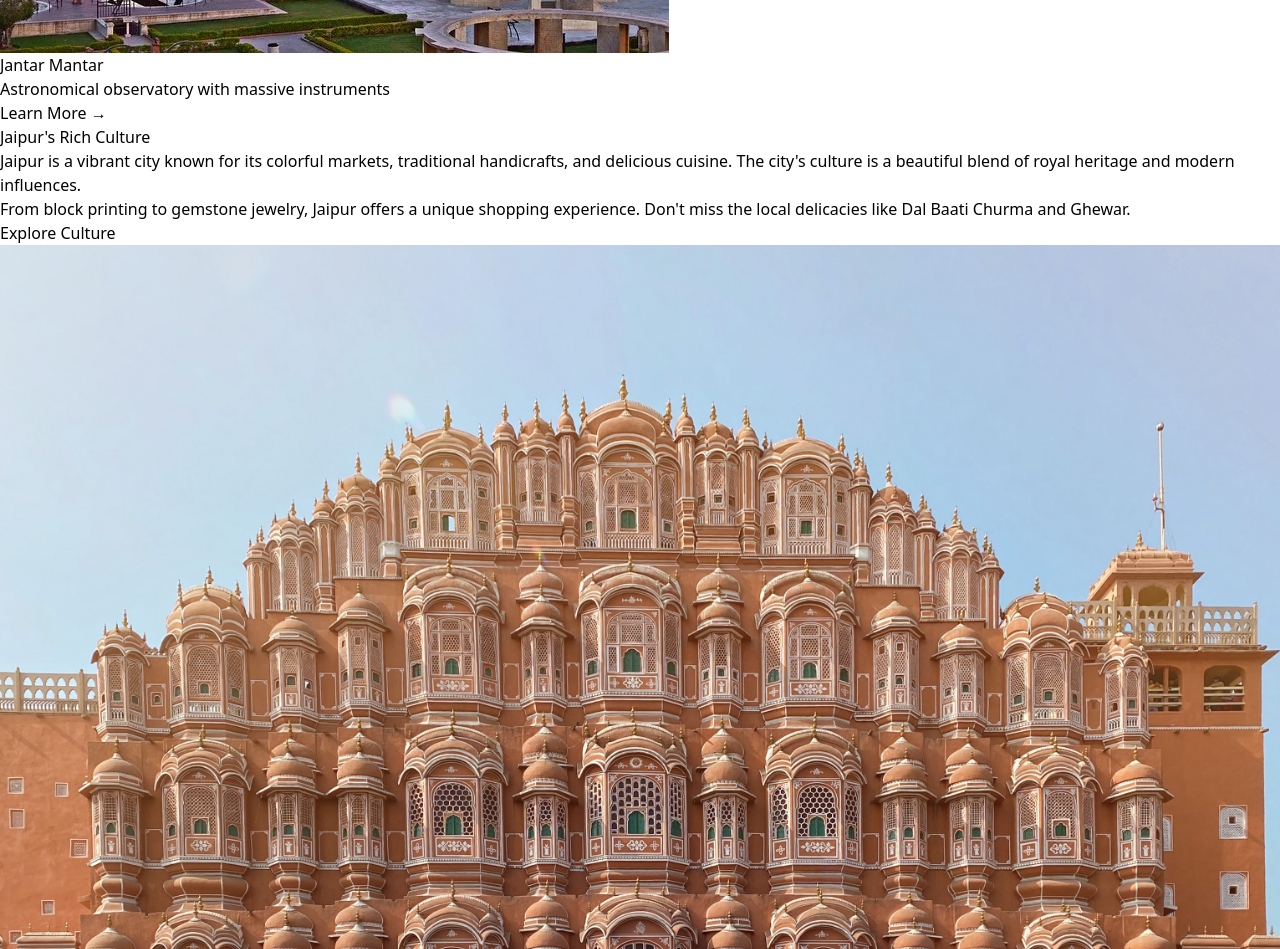
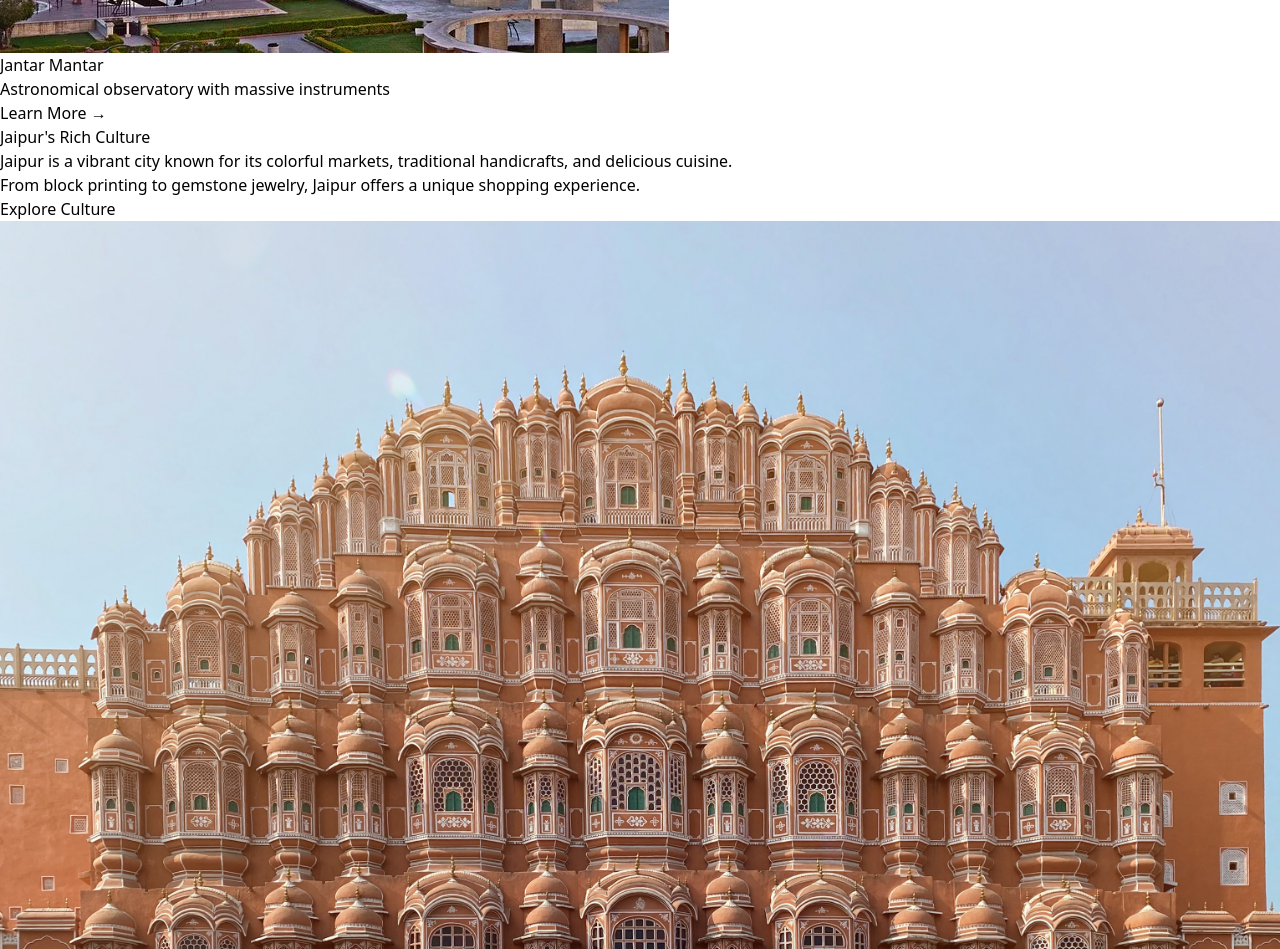
Before and after one commit to kushwaha-pawan/pinkcity, a React (Vite) app: page /places in a window 1280 px wide. Shown: the part 3680-4629 px from the top of the page. Built offline with nearby package versions, Linux system fonts and the light colour scheme.

Commit message:
code commit
all code

```diff
--- a/src/Components/Pages/Places/DestinationPage.jsx
+++ b/src/Components/Pages/Places/DestinationPage.jsx
@@ -23,20 +23,14 @@ const itemVariants = {
   visible: {
     y: 0,
     opacity: 1,
-    transition: {
-      duration: 0.6,
-      ease: "easeOut",
-    },
+    transition: { duration: 0.6, ease: "easeOut" },
   },
 };
 
 const imageHoverVariants = {
   hover: {
     scale: 1.05,
-    transition: {
-      duration: 0.3,
-      ease: "easeOut",
-    },
+    transition: { duration: 0.3, ease: "easeOut" },
   },
 };
 
@@ -45,6 +39,7 @@ const cardHoverVariants = {
     y: -10,
     boxShadow:
       "0 20px 25px -5px rgba(0, 0, 0, 0.1), 0 10px 10px -5px rgba(0, 0, 0, 0.04)",
+    transition: { duration: 0.3 },
   },
 };
 
@@ -53,8 +48,7 @@ const DestinationPage = () => {
     {
       id: 1,
       name: "Amber Fort",
-      description:
-        "Magnificent fort with a blend of Hindu and Mughal architecture",
+      description: "Magnificent fort with a blend of Hindu and Mughal architecture",
       image: amberfort,
     },
     {
@@ -78,15 +72,15 @@ const DestinationPage = () => {
   ];
 
   return (
-    <div className="min-h-screen bg-gradient-to-br from-red-200 to-cyan-200 p-4 md:p-8 lg:p-12  overflow-x-hidden">
+    <div className="min-h-screen bg-gradient-to-br from-red-200 to-cyan-200 p-4 md:p-8 lg:p-12 overflow-x-hidden">
+
       {/* Hero Section */}
       <div className="relative h-[70vh] overflow-hidden">
-        {/* Background Image with Parallax Effect */}
         <motion.div
           className="absolute inset-0 bg-cover bg-center"
           initial={{ opacity: 0, scale: 1.1 }}
           animate={{ opacity: 1, scale: 1 }}
-          transition={{ duration: 1.5, ease: [0.16, 0.01, 0.05, 0.9] }}
+          transition={{ duration: 1.5 }}
           style={{
             backgroundImage:
               "url('https://blog.redbus.in/wp-content/uploads/2024/03/Best-places-to-visit-in-Jaipur.png')",
@@ -96,11 +90,10 @@ const DestinationPage = () => {
             className="absolute inset-0 bg-black bg-opacity-40"
             initial={{ opacity: 0 }}
             animate={{ opacity: 0.4 }}
-            transition={{ duration: 1, delay: 0.5 }}
+            transition={{ duration: 1 }}
           />
         </motion.div>
 
-        {/* Hero Content */}
         <motion.div
           className="relative z-10 flex flex-col items-center justify-center h-full text-center px-4"
           initial="hidden"
@@ -113,12 +106,14 @@ const DestinationPage = () => {
           >
             Discover Jaipur
           </motion.h1>
+
           <motion.p
             variants={itemVariants}
             className="text-xl md:text-2xl text-white max-w-2xl mb-8"
           >
             The Pink City of India, where history comes alive
           </motion.p>
+
           <motion.div variants={itemVariants}>
             <motion.div whileHover={{ scale: 1.05 }} whileTap={{ scale: 0.95 }}>
               <Link
@@ -137,8 +132,8 @@ const DestinationPage = () => {
         <motion.h2
           initial={{ opacity: 0, y: 20 }}
           whileInView={{ opacity: 1, y: 0 }}
-          transition={{ duration: 0.6, type: "spring", stiffness: 100 }}
-          viewport={{ once: true, margin: "-100px" }}
+          transition={{ duration: 0.6 }}
+          viewport={{ once: true }}
           className="text-3xl font-bold text-center mb-12 bg-clip-text text-transparent bg-gradient-to-r from-teal-500 to-rose-600"
         >
           Must-Visit Places in Jaipur
@@ -148,16 +143,16 @@ const DestinationPage = () => {
           className="grid grid-cols-1 md:grid-cols-2 lg:grid-cols-4 gap-8"
           initial="hidden"
           whileInView="visible"
-          viewport={{ once: true, margin: "-100px" }}
           variants={containerVariants}
+          viewport={{ once: true }}
         >
           {attractions.map((attraction) => (
             <motion.div
               key={attraction.id}
               variants={itemVariants}
               whileHover="hover"
-              variants={cardHoverVariants}
-              className="bg-gradient-to-br from-red-200 to-cyan-200  rounded-xl overflow-hidden shadow-lg hover:shadow-xl transition-shadow duration-300"
+              className="bg-gradient-to-br from-red-200 to-cyan-200 rounded-xl overflow-hidden shadow-lg transition-shadow duration-300"
+              variants={cardHoverVariants} // ✔ only one variants prop
             >
               <motion.div
                 className="h-48 overflow-hidden"
@@ -170,11 +165,13 @@ const DestinationPage = () => {
                   className="w-full h-full object-cover"
                 />
               </motion.div>
+
               <div className="p-6">
                 <h3 className="text-xl font-semibold mb-2 text-gray-800">
                   {attraction.name}
                 </h3>
                 <p className="text-gray-600 mb-4">{attraction.description}</p>
+
                 <motion.div whileHover={{ x: 5 }} whileTap={{ scale: 0.95 }}>
                   <button className="text-amber-600 font-medium hover:text-amber-700 transition">
                     Learn More →
@@ -190,87 +187,53 @@ const DestinationPage = () => {
       <section className="py-16 bg-transparent">
         <div className="max-w-7xl mx-auto px-4">
           <motion.div
+            className="flex flex-col md:flex-row items-center gap-12"
             initial={{ opacity: 0, x: -50 }}
-            whileInView={{
-              opacity: 1,
-              x: 0,
-              transition: {
-                type: "spring",
-                stiffness: 100,
-                damping: 10,
-              },
-            }}
-            viewport={{ once: true, margin: "-100px" }}
-            className="flex flex-col md:flex-row items-center gap-12"
+            whileInView={{ opacity: 1, x: 0 }}
+            viewport={{ once: true }}
+            transition={{ duration: 0.7 }}
           >
-            <motion.div
-              className="md:w-1/2"
-              initial={{ opacity: 0 }}
-              whileInView={{ opacity: 1 }}
-              transition={{ delay: 0.3 }}
-              viewport={{ once: true }}
-            >
+            <motion.div className="md:w-1/2">
               <h2 className="text-3xl font-bold mb-6 text-gray-800">
                 Jaipur's Rich Culture
               </h2>
               <p className="text-gray-700 mb-4">
                 Jaipur is a vibrant city known for its colorful markets,
-                traditional handicrafts, and delicious cuisine. The city's
-                culture is a beautiful blend of royal heritage and modern
-                influences.
+                traditional handicrafts, and delicious cuisine.
               </p>
               <p className="text-gray-700 mb-6">
-                From block printing to gemstone jewelry, Jaipur offers a unique
-                shopping experience. Don't miss the local delicacies like Dal
-                Baati Churma and Ghewar.
+                From block printing to gemstone jewelry, Jaipur offers a unique shopping experience.
               </p>
-              <motion.div
-              // whileHover={{ scale: 1.05, oboxShadw: "0 5px 15px rgba(245, 158, 11, 0.4)" }}
-              // whileTap={{ scale: 0.95 }}
+
+              <button
+                className="w-[170px] font-bold text-white font-mono animate-shake rounded-full p-2 bg-gradient-to-r from-teal-600 to-rose-600"
               >
-                <button
-                  className={`w-[170px] font-bold text-white font-mono animate-shake hover:animate-none rounded-full p-2
-    bg-gradient-to-r from-teal-600 to-rose-600 hover:from-teal-600 hover:to-rose-600`}
-                >
-                  Explore Culture
-                </button>
-              </motion.div>
+                Explore Culture
+              </button>
             </motion.div>
+
             <motion.div
               className="md:w-1/2"
               initial={{ opacity: 0, x: 50 }}
               whileInView={{ opacity: 1, x: 0 }}
-              transition={{ delay: 0.2 }}
+              transition={{ duration: 0.7 }}
               viewport={{ once: true }}
             >
               <div className="grid grid-cols-2 gap-4">
                 <motion.div whileHover="hover" variants={imageHoverVariants}>
-                  <img
-                    src={hawamahal}
-                    alt="Hawa Mahal"
-                    className="rounded-lg shadow-md h-48 w-full object-cover"
-                  />
+                  <img src={hawamahal} alt="Hawa Mahal" className="rounded-lg shadow-md h-48 w-full object-cover" />
                 </motion.div>
+
                 <motion.div whileHover="hover" variants={imageHoverVariants}>
-                  <img
-                    src={amberfort}
-                    alt="Amber Fort"
-                    className="rounded-lg shadow-md h-48 w-full object-cover"
-                  />
+                  <img src={amberfort} alt="Amber Fort" className="rounded-lg shadow-md h-48 w-full object-cover" />
                 </motion.div>
+
                 <motion.div whileHover="hover" variants={imageHoverVariants}>
-                  <img
-                    src={jalmahal}
-                    alt="Jal Mahal"
-                    className="rounded-lg shadow-md h-48 w-full object-cover"
-                  />
+                  <img src={jalmahal} alt="Jal Mahal" className="rounded-lg shadow-md h-48 w-full object-cover" />
                 </motion.div>
+
                 <motion.div whileHover="hover" variants={imageHoverVariants}>
-                  <img
-                    src={jantarmantar}
-                    alt="Jantar Mantar"
-                    className="rounded-lg shadow-md h-48 w-full object-cover"
-                  />
+                  <img src={jantarmantar} alt="Jantar Mantar" className="rounded-lg shadow-md h-48 w-full object-cover" />
                 </motion.div>
               </div>
             </motion.div>
```
